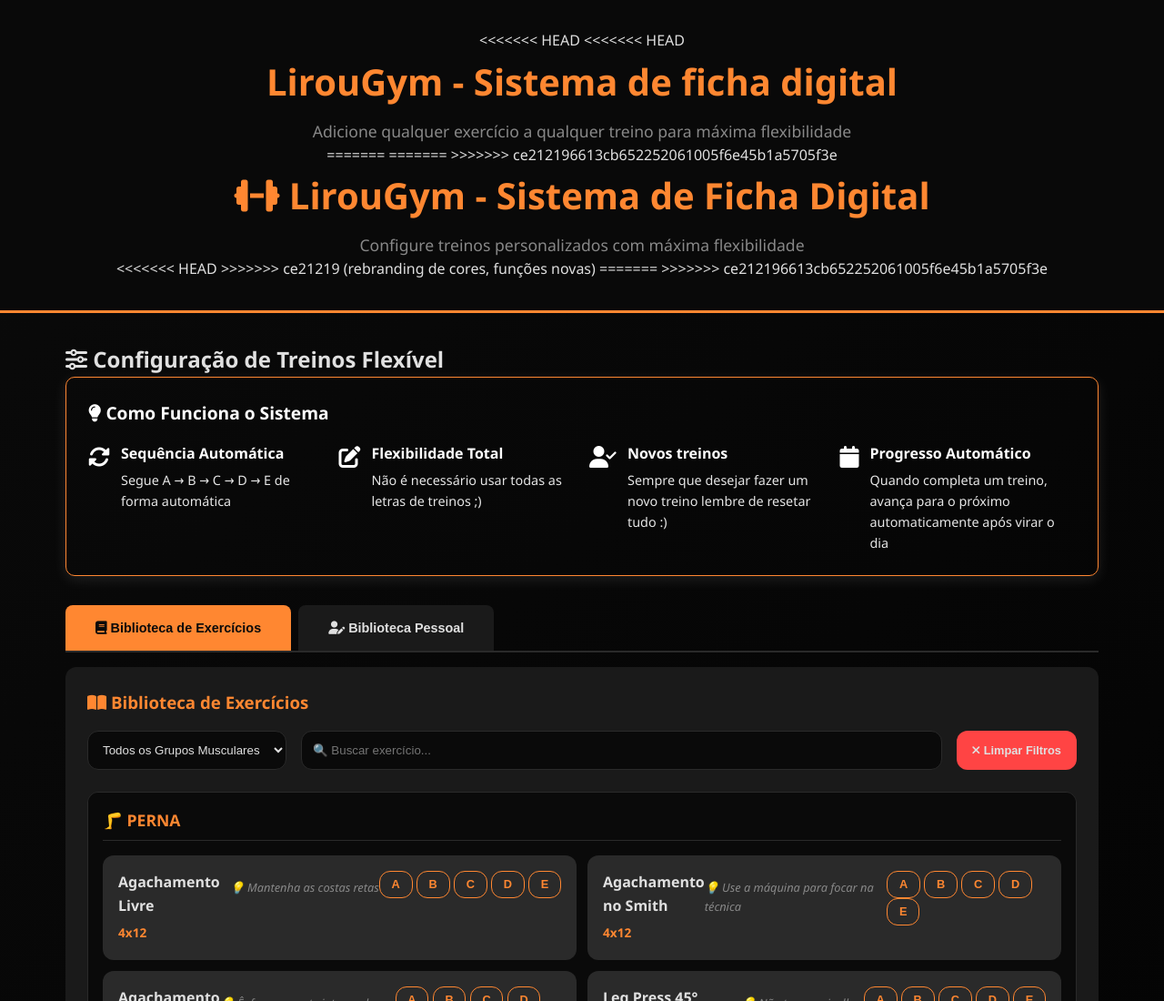
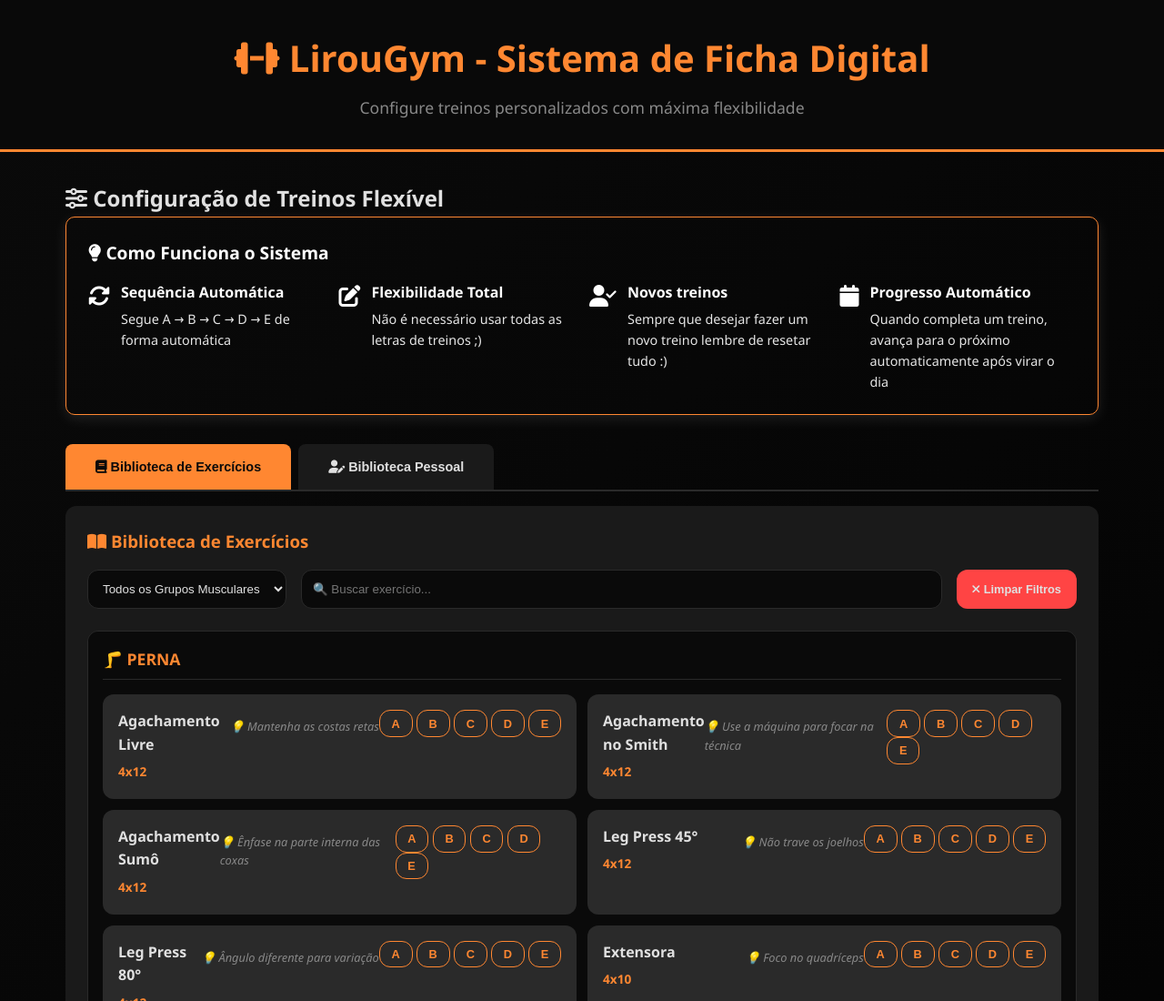
Before and after one commit to Neto-Oliveira/fichadigital, a plain HTML site: page index.html in a window 1280 px wide. Shown: the top 1100 px of the page at 91% size. Drawn offline with Linux system fonts and the light colour scheme.

Commit message:
corrigindo a pagina inicial

```diff
--- a/index.html
+++ b/index.html
@@ -9,21 +9,10 @@
 </head>
 <body>
     <header>
-<<<<<<< HEAD
-<<<<<<< HEAD
-        <h1>LirouGym - Sistema de ficha digital </h1>
-        <p>Adicione qualquer exercício a qualquer treino para máxima flexibilidade</p>
-=======
-=======
->>>>>>> ce212196613cb652252061005f6e45b1a5705f3e
         <div class="header-content">
             <h1><i class="fas fa-dumbbell"></i> LirouGym - Sistema de Ficha Digital</h1>
             <p>Configure treinos personalizados com máxima flexibilidade</p>
         </div>
-<<<<<<< HEAD
->>>>>>> ce21219 (rebranding de cores, funções novas)
-=======
->>>>>>> ce212196613cb652252061005f6e45b1a5705f3e
     </header>
 
     <main>
```
